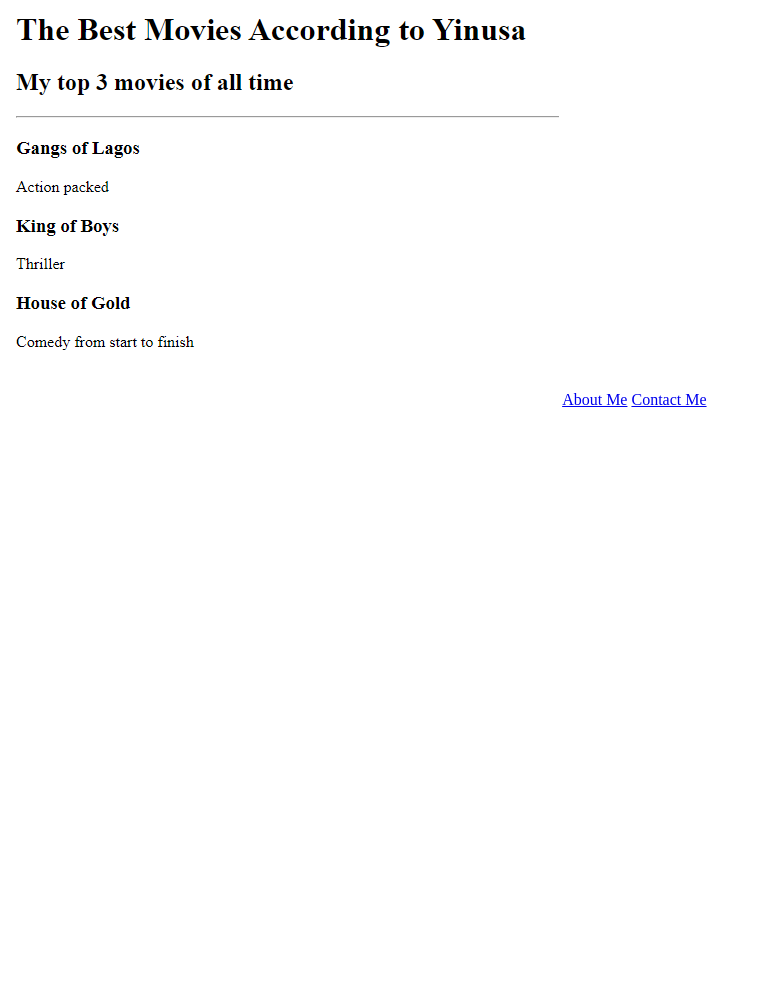
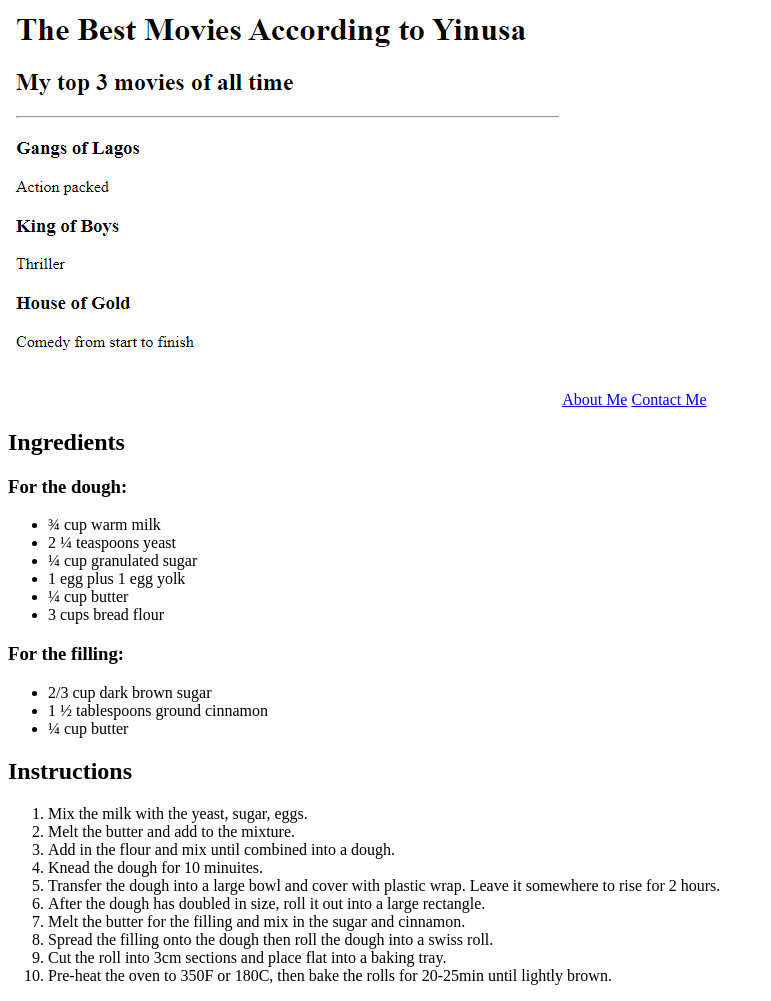
Before and after one commit to Eruobodo001/html-portfolio, a plain HTML site: page index.html in a window 1280 px wide. Shown: the part 774-1775 px from the top of the page, without its empty margins (0-771 px from the left). Before the commit the page ends 1191 px from the top, so only its background shows below. Drawn offline with Linux system fonts and the light colour scheme.

Commit message:
Update index.html

```diff
--- a/index.html
+++ b/index.html
@@ -14,5 +14,40 @@
     <img src="./images/Top Films.PNG" alt="">
     <a href="./public/about.html">About Me</a>
     <a href="./public/contact.html">Contact Me</a>
+
+
+<h2>Ingredients</h2>
+
+<h3>For the dough:</h3>
+<ul>
+    <li>¾ cup warm milk</li>
+    <li>2 ¼ teaspoons yeast</li>
+    <li>¼ cup granulated sugar</li>
+    <li>1 egg plus 1 egg yolk</li>
+    <li>¼ cup butter</li>
+    <li>3 cups bread flour</li>
+</ul>
+
+<h3>For the filling:</h3>
+<ul>
+    <li>2/3 cup dark brown sugar</li>
+    <li>1 ½ tablespoons ground cinnamon</li>
+    <li>¼ cup butter</li>
+</ul>
+
+<h2>Instructions</h2>
+
+<ol>
+    <li>Mix the milk with the yeast, sugar, eggs.</li>
+    <li>Melt the butter and add to the mixture.</li>
+    <li>Add in the flour and mix until combined into a dough.</li>
+    <li>Knead the dough for 10 minuites.</li>
+    <li>Transfer the dough into a large bowl and cover with plastic wrap. Leave it somewhere to rise for 2 hours.</li>
+    <li>After the dough has doubled in size, roll it out into a large rectangle.</li>
+    <li>Melt the butter for the filling and mix in the sugar and cinnamon.</li>
+    <li>Spread the filling onto the dough then roll the dough into a swiss roll.</li>
+    <li>Cut the roll into 3cm sections and place flat into a baking tray.</li>
+    <li>Pre-heat the oven to 350F or 180C, then bake the rolls for 20-25min until lightly brown.</li>
+</ol>
 </body>
 </html>
```
